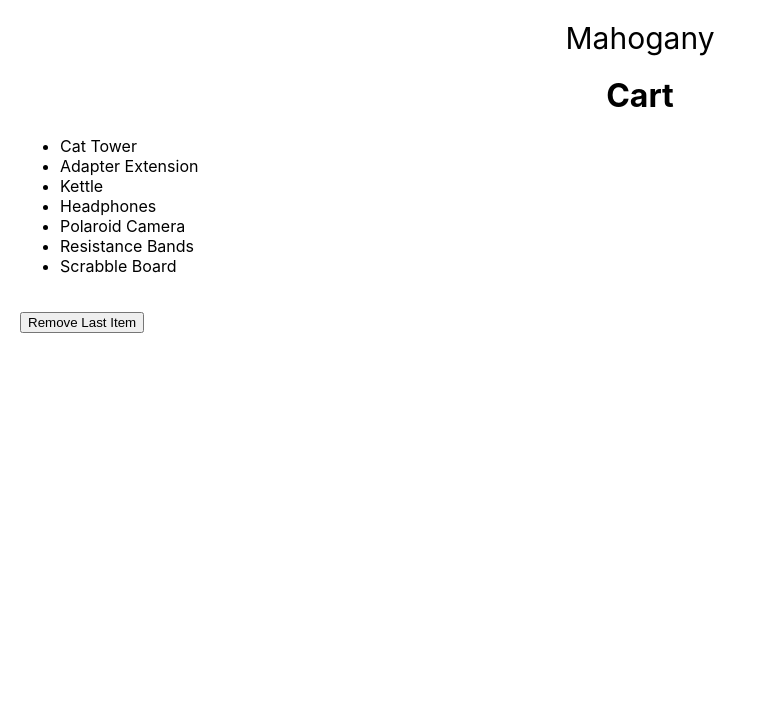
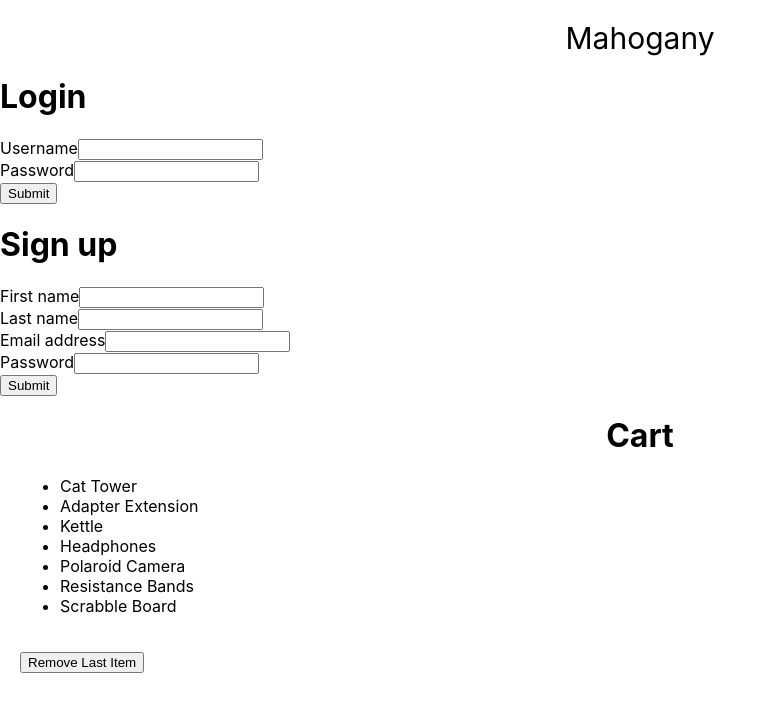
Before and after one commit to Njambi-M/React_props_states_forms_context, a React (Create React App) app: page / in a window 1280 px wide. Shown: the top 712 px of the page, without its empty margins (0-777 px from the left). Built offline with nearby package versions, Linux system fonts and the light colour scheme.

Commit message:
feat: create login and signup components

```diff
--- a/src/App.tsx
+++ b/src/App.tsx
@@ -2,12 +2,16 @@ import React from "react"
 import './App.css';
 import Furniture from "./components/Furniture";
 import Cart from "./components/Cart";
+import Login from "./components/Login";
+import Signup from "./components/Signup";
 
 function App() {
   return (
     <div >
       <>
       <Furniture/>
+      <Login/>
+      <Signup/>
       <Cart/>
       </>
 
--- /dev/null
+++ b/src/components/Login.tsx
@@ -0,0 +1,34 @@
+import React from "react";
+import {useState} from "react";
+
+const Login = () => {
+  const [userName, setUserName] = React.useState("");
+  const [password, setPassword] = useState("");
+
+  const [myForm, setMyForm] = useState({ User1: 1, pass1: 2 });
+
+  const submitForm = (event: React.FormEvent) => {
+    event.preventDefault();
+
+    console.log({ myForm });
+  };
+
+  return (
+    <form onSubmit={submitForm}>
+        <h1>Login</h1>
+      <label htmlFor="userName"> Username</label>
+      <input
+        name="userName"
+        onChange={(event) => setUserName(event.target.value)}
+      ></input><br/>
+      <label htmlFor="password">Password</label>
+      <input
+        name="password"
+        onChange={(e) => setPassword(e.target.value)}
+      ></input><br/>
+      <button>Submit</button>
+    </form>
+  );
+};
+
+export default Login;
--- /dev/null
+++ b/src/components/Signup.tsx
@@ -0,0 +1,61 @@
+import React from "react";
+import {useState} from "react";
+import {useEffect} from "react";
+
+
+const Signup = () => {
+  const [firstName, setFirstName] = useState("");
+  const [lastName, setLastName] = useState("");
+  const [email, setemail] = useState("");
+  const [password, setPassword] = useState("");
+
+
+  const [myForm, setMyForm] = useState({ bla: 1, hello: 2 });
+
+  const saveFields = (event: React.ChangeEvent<HTMLInputElement>) => {
+    setMyForm((previous) => ({
+      ...previous,
+      [event.target.name]: event.target.value,
+    }));
+  };
+
+  useEffect(() => {
+    console.log(myForm);
+  }, [myForm]);
+
+  const submitForm = (event: React.FormEvent) => {
+    event.preventDefault();
+
+    console.log({ myForm });
+  };
+
+  return (
+    <form onSubmit={submitForm}>
+        <h1>Sign up</h1>
+      <label htmlFor="firstName">First name</label>
+      <input
+        name="firstName"
+        onChange={saveFields}
+      ></input><br/>
+      <label htmlFor="lastName">Last name</label>
+      <input
+        name="lastName"
+        onChange={saveFields}
+      ></input><br/>
+      <label htmlFor="email">Email address</label>
+      <input
+        name="email"
+        onChange={saveFields}
+      ></input><br/>
+      <label htmlFor="pass">Password</label>
+      <input
+        name="pass"
+        type = "password"
+        onChange={saveFields}
+      ></input><br/>
+      <button>Submit</button>
+    </form>
+  );
+};
+
+export default Signup;
```
